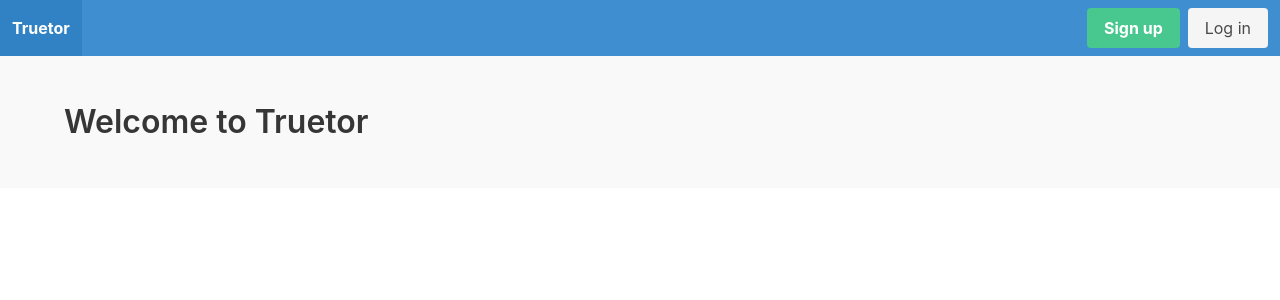
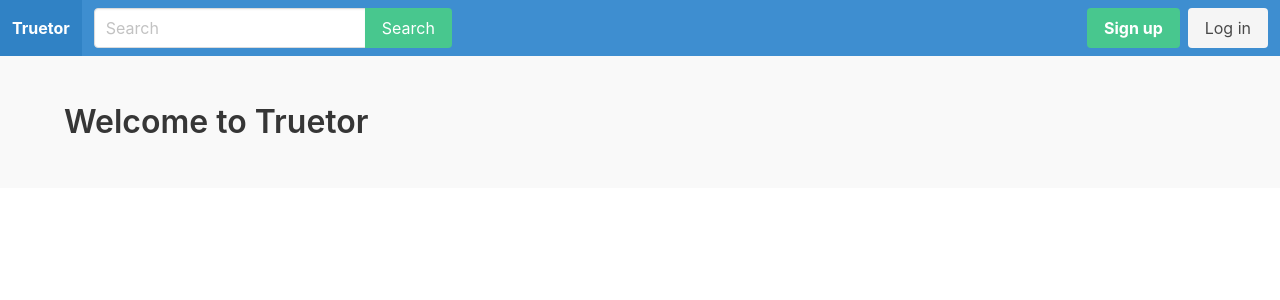
Before and after one commit to kekouke/Truetor, a Django app: page / in a window 1280 px wide. Shown: the top 300 px of the page. Run offline with Django 3.2, Linux system fonts and the light colour scheme; parts of the project's set-up code (start-up, migrations or seed data) failed here and were passed over.

Commit message:
Add search bar with search of users, delete search button

```diff
--- a/truetor/apps/core/templates/core/base.html
+++ b/truetor/apps/core/templates/core/base.html
@@ -29,9 +29,22 @@
             </div>
 
             <div class="navbar-menu">
+                <div class="navbar-start">
+                    <div class="navbar-item">
+                        <form method="get" action="{% url 'search' %}">
+                            <div class="field has-addons">
+                                <div class="control">
+                                    <input type="text" class="input" placeholder="Search" name="query">
+                                </div>
+                                <div class="control">
+                                    <button class="button is-success">Search</button>
+                                </div>
+                            </div>
+                        </form>
+                    </div>
+                </div>
                 <div class="navbar-end">
                     {% if request.user.is_authenticated %}
-                        <a href="{% url 'search' %}" class="navbar-item">Search</a>
                         <a href="{% url 'feed' %}" class="navbar-item">Feed</a>
                         <a href="{% url 'userprofile' request.user.username %}" class="navbar-item">Profile</a>
                         <a href="{% url 'edit_profile' %}" class="navbar-item">Edit profile</a>
```
